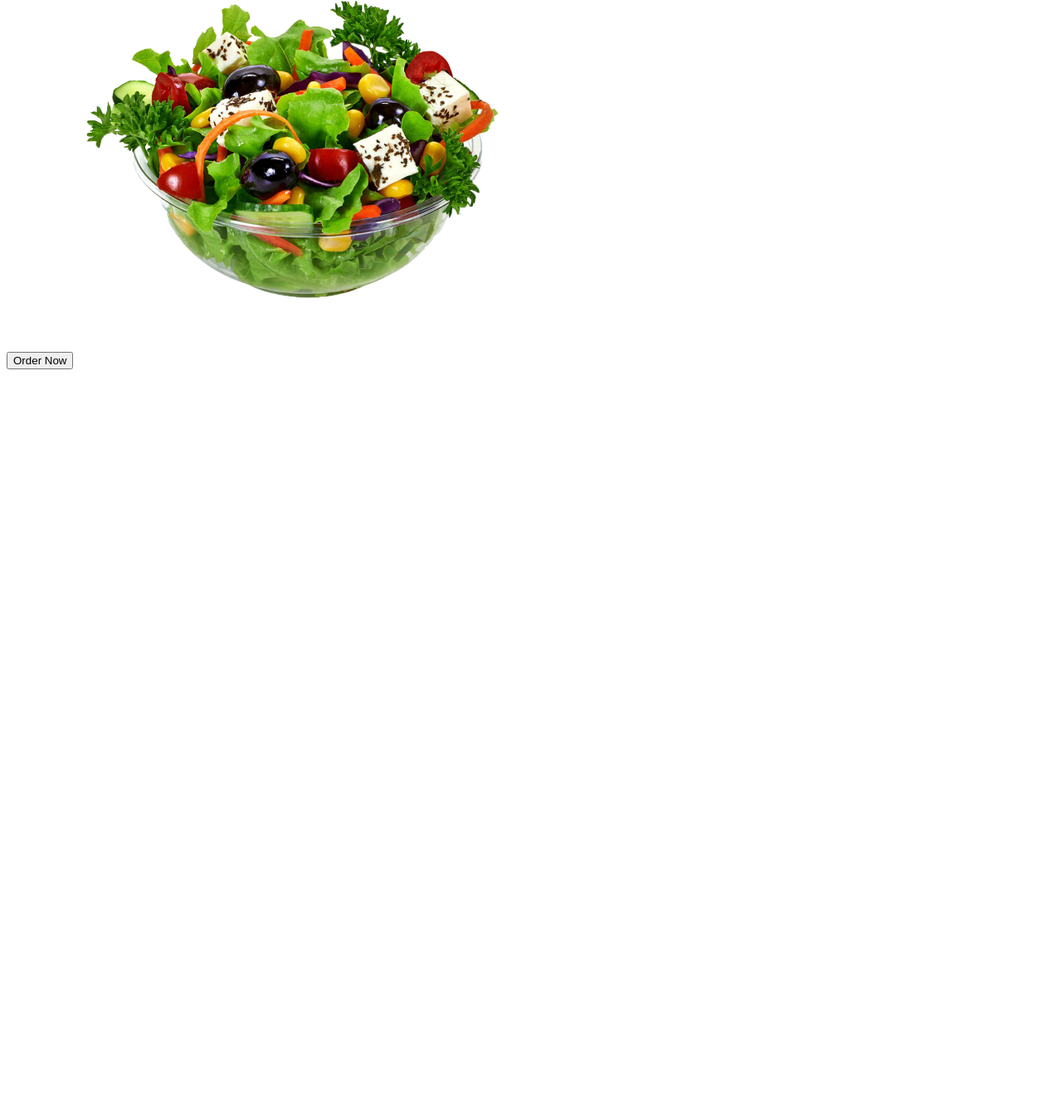
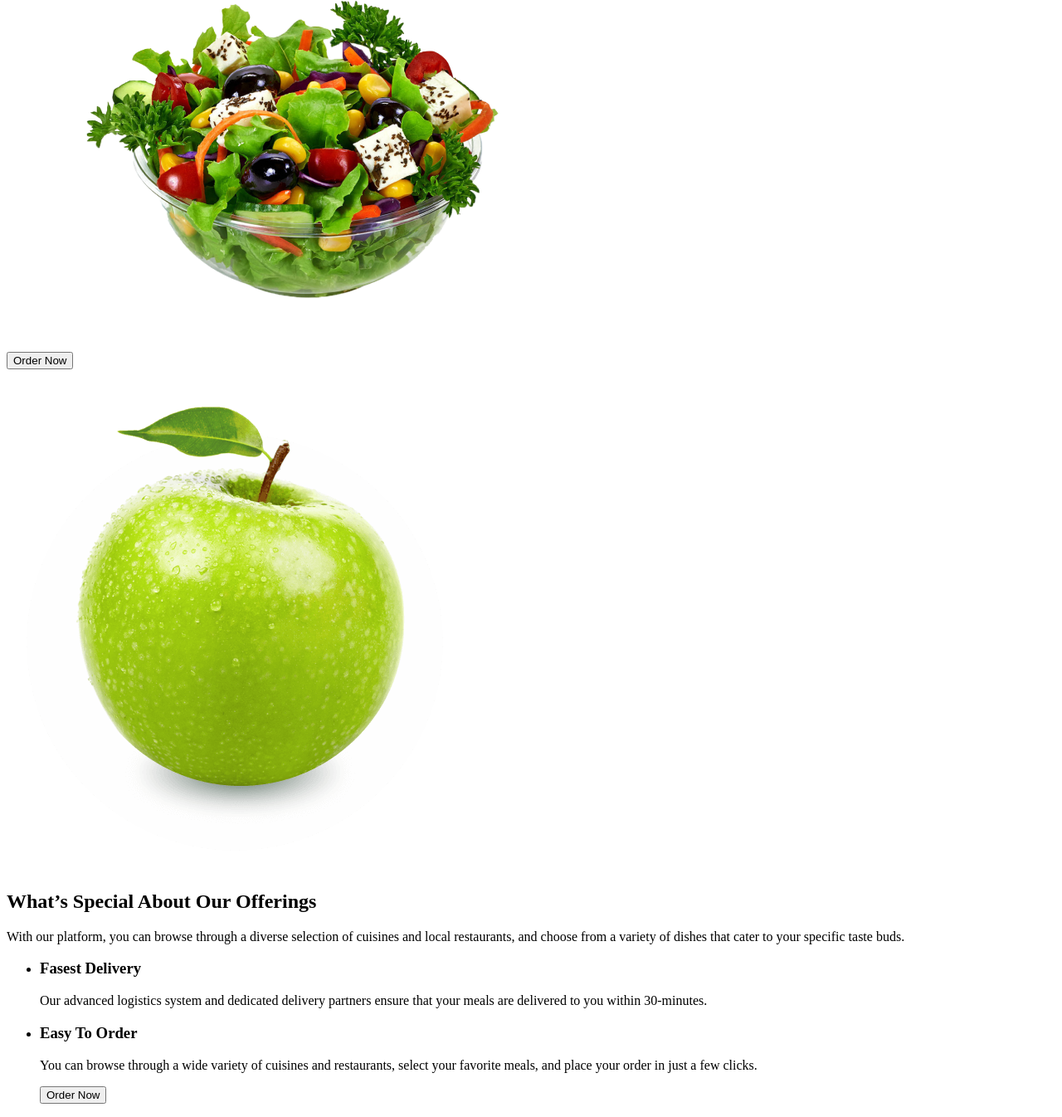
Before and after one commit to Aleksandr-Raynov/blended-56, a plain HTML site: page index.html in a window 1280 px wide. Shown: the part 467-1813 px from the top of the page at 83% size. Before the commit the page ends 920 px from the top, so only its background shows below. Drawn offline with Linux system fonts and the light colour scheme.

Commit message:
add section2

```diff
--- a/index.html
+++ b/index.html
@@ -32,6 +32,33 @@
         <button type="button">Order Now</button>
         <img src="./images/salat.png" alt="salat" />
       </section>
+      <section>
+        <img src="./images/Group 82.png" alt="apple" />
+        <h2>What’s Special About Our Offerings</h2>
+        <p>
+          With our platform, you can browse through a diverse selection of
+          cuisines and local restaurants, and choose from a variety of dishes
+          that cater to your specific taste buds.
+        </p>
+        <ul>
+          <li>
+            <h3>Fasest Delivery</h3>
+            <p>
+              Our advanced logistics system and dedicated delivery partners
+              ensure that your meals are delivered to you within 30-minutes.
+            </p>
+          </li>
+          <li>
+            <h3>Easy To Order</h3>
+            <p>
+              You can browse through a wide variety of cuisines and restaurants,
+              select your favorite meals, and place your order in just a few
+              clicks.
+            </p>
+          </li>
+          <button type="button">Order Now</button>
+        </ul>
+      </section>
     </main>
   </body>
 </html>
```
Also changed, not shown: images/Group 82.png (added).
